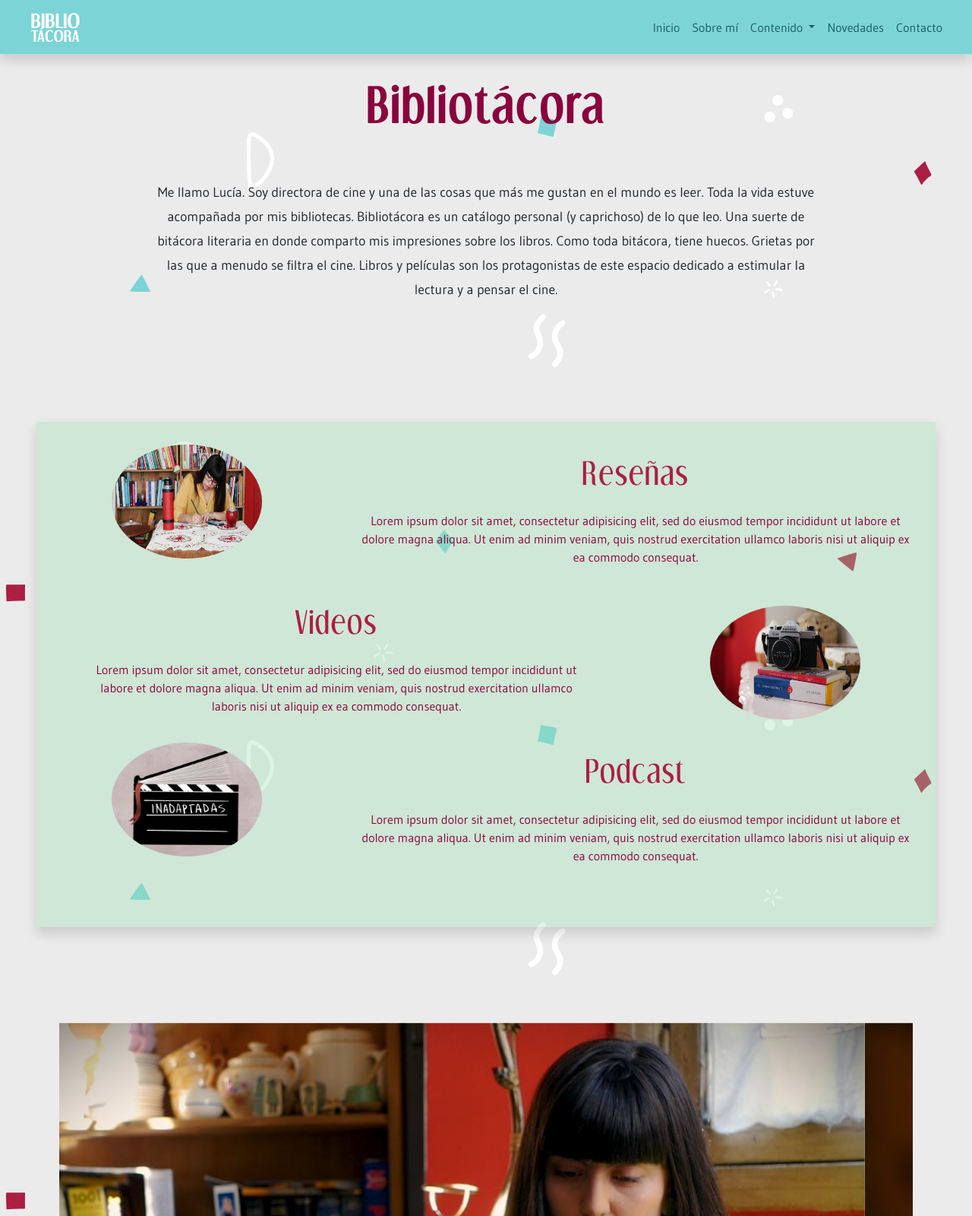
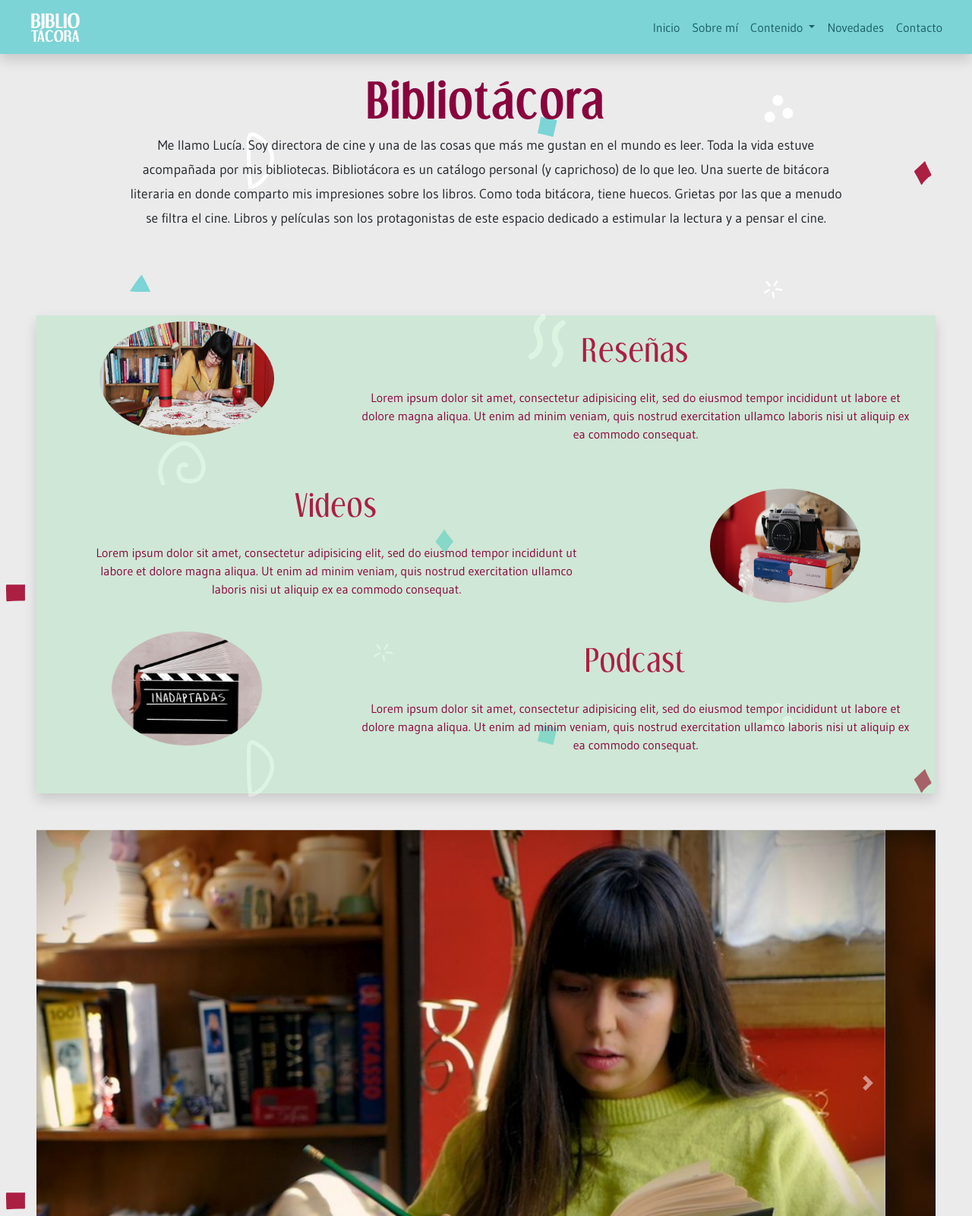
Before and after one commit to MarianaSz/CoderHouse-DesarrolloWeb, a website: page index.html in a window 1280 px wide. Shown: the top 1600 px of the page at 76% size. Drawn offline with nearby package versions, Linux system fonts and the light colour scheme; no server answers; a web font is replaced by a local one.

Commit message:
cambios footer y responsive

```diff
--- a/index.html
+++ b/index.html
@@ -63,18 +63,18 @@
           </div>
       </nav>
       <section class="presentacion">
-        <div class="container mt-2 p-3">
+        <div class="container w-100 mt-2 p-md-3 p-lg-5">
             <h1 class="presentacion__titulo animate__animated animate__heartBeat"> Bibliotácora</h1>
-            <p class="presentacion__texto">Me llamo Lucía. Soy directora de cine y una de las cosas que más me gustan en el mundo es leer. Toda la vida estuve acompañada por mis bibliotecas.
+            <p class="presentacion__texto mx-lg-5">Me llamo Lucía. Soy directora de cine y una de las cosas que más me gustan en el mundo es leer. Toda la vida estuve acompañada por mis bibliotecas.
             Bibliotácora es un catálogo personal (y caprichoso) de lo que leo. Una suerte de bitácora literaria en donde comparto mis impresiones sobre los libros. Como toda bitácora, tiene huecos. Grietas por las que a menudo se filtra el cine. Libros y películas son los protagonistas de este espacio dedicado a estimular la lectura y a pensar el cine.
             </p>
         </div>
       </section>
       <section class="d-flex flex-column justify-content-center m-lg-5 px-3 shadow intro-contenido">
-        <div class="d-flex justify-content-center row">
+        <div class="d-flex justify-content-center row pt-2">
             <div class="col-12 col-md-4 contenedor-imagen">
                 <a href="resenias.html">
-                  <img class="rounded-circle px-3" src="./images/miniatura_resenia-min.jpg" alt="imagen-reseñas" width="230px" height="150px">
+                  <img class="rounded-circle" src="./images/miniatura_resenia-min.jpg" alt="imagen-reseñas" width="230px" height="150px">
                 </a>
             </div>
             <div class="col-12 col-md-8 p-3 px-md-3">
@@ -84,9 +84,9 @@
                 <p class="px-3 w-3 intro-contenido__texto" >Lorem ipsum dolor sit amet, consectetur adipisicing elit, sed do eiusmod tempor incididunt ut labore et dolore magna aliqua. Ut enim ad minim veniam, quis nostrud exercitation ullamco laboris nisi ut aliquip ex ea commodo consequat.
                 </p>
             </div>
-      </div>
-      <div class="d-flex justify-content-center row">
-          <div class="col-12 col-md-8 px-3">
+          </div>
+          <div class="d-flex justify-content-center row pt-2">
+            <div class="col-12 col-md-8 px-3">
               <a href="videos.html"><h2 class="intro-contenido__titulo animate__animated animate__backInLeft">Videos</h2></a>
               <p class="px-5 w-3 intro-contenido__texto">Lorem ipsum dolor sit amet, consectetur adipisicing elit, sed do eiusmod tempor incididunt ut labore et dolore magna aliqua. Ut enim ad minim veniam, quis nostrud exercitation ullamco laboris nisi ut aliquip ex ea commodo consequat.
               </p>
@@ -97,7 +97,7 @@
               </a>
           </div>
         </div>
-        <div class="d-flex justify-content-center row">
+        <div class="d-flex justify-content-center row pt-2">
             <div class="col-12 col-md-4 contenedor-imagen">
                 <a href="novedades.html">
                   <img class="rounded-circle px-3" src="./images/Inadaptadas_logo.jpg" alt="imagen-reseñas" width="230px" height="150px">
@@ -141,14 +141,9 @@
           </a>
         </div>
       </section>
-      <!-- <section class="intro-podcast container dflex flex-column justify-content-center align-items-center">
-            <h2 class="intro-podcast__titulo">PODCAST</h2>
-            <p class="intro-podcast__texto w-100 w-md-50">Lorem ipsum dolor sit amet, consectetur adipisicing elit, sed do eiusmod tempor incididunt ut labore et dolore magna aliqua. Ut enim ad minim veniam, quis nostrud exercitation ullamco laboris nisi ut aliquip ex ea commodo consequat.
-            </p>
-    </section> -->
     <section class="container-fluid banner-horizontal d-flex flex-column align-items-center row">
       <div class="d-none d-sm-block">
-          <lottie-player src="https://assets1.lottiefiles.com/private_files/lf30_6UtDs3.json"  background="transparent"  speed="1"  style="width: 400px; height: 400px;"  loop  autoplay></lottie-player>
+          <lottie-player src="https://assets1.lottiefiles.com/private_files/lf30_6UtDs3.json"  background="transparent"  speed="1"  style="width: 400px; height: 400px;" loop autoplay></lottie-player>
       </div>
       <div class="col-12 col-md-8 flex-grow-1">
         <p> Sed ut perspiciatis unde omnis iste natus error </p>
--- a/sass/_global.scss
+++ b/sass/_global.scss
@@ -1,4 +1,7 @@
 body{
+  position: relative;
+  padding-bottom: 100px;
+  min-height: 1000px;
   font-family: $main-font;
   font-size: $font-size-base;
   //https://www.svgbackgrounds.com/#confetti-doodles
@@ -10,7 +13,7 @@ body{
   }
   section{
     margin-top: 50px;
-    padding: 30px;
+    /*padding: 30px;*/
     text-align: center;
     h1{
       font-family: $font-dream-bold;
@@ -27,13 +30,11 @@ body{
       font-size: 3.6rem;
   }
   .presentacion__texto{
-      margin: 4rem 7rem;
       font-size: 1.1rem;
       line-height: 32px;
   }
 }
 
-//Aplico bloque BEM
 .intro-contenido{
     margin: 0 30px;
   	background-color: rgba(155,222,172,0.35);
@@ -122,7 +123,7 @@ body{
   height: 30vh;
   &::before {
       content: '';
-      position: absolute;
+      /* position: absolute;*/
       bottom: 0;
       width: 0;
       height: 0;
@@ -200,7 +201,7 @@ body{
     height: 50px;
     transition: height 1s;
     &:hover{
-        height: 65px;
+        height: 60px;
     }
     a{
       color: white;
@@ -221,7 +222,7 @@ body{
   background-position-x: center;
   background-size: 2200px 300px;
   background-color: $turquoise;
-  height: 80vh;
+  min-height: 80vh;
   >div {
       padding: 10px 50px;
       text-align: center;
@@ -291,7 +292,7 @@ body{
   padding: 100px 0;
   background-image: url('../images/typewriter.jpg');
   background-repeat: no-repeat;
-  background-position:center;
+  background-position: center;
   h1{
       font-size: 3.9rem;
       color: $celadon;
--- a/sass/_navfooter.scss
+++ b/sass/_navfooter.scss
@@ -8,7 +8,7 @@
 }
 
 .navbar-toggler-icon{
-  color:white;
+  color: white;
 }
 .active:hover {
     border-bottom: solid 2px $turquoise;
@@ -17,6 +17,12 @@
 
 // Footer:
 
+footer{
+   left: 0;
+   right: 0;
+   bottom: 0;
+   position: absolute;
+}
 //maps:
 $red-social:(
   facebook: #1d4e89,
```
Also changed, not shown: contacto.html (+1 -1 lines), novedades.html (+5 -7 lines), css/main.css.
